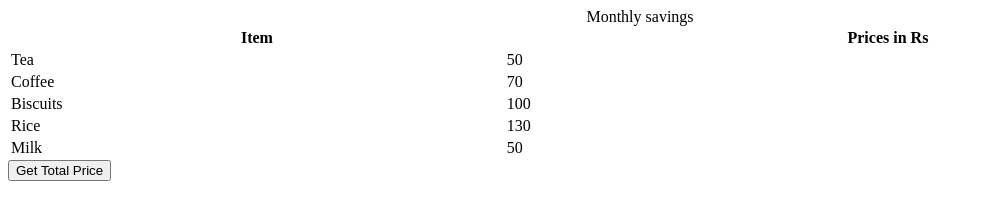
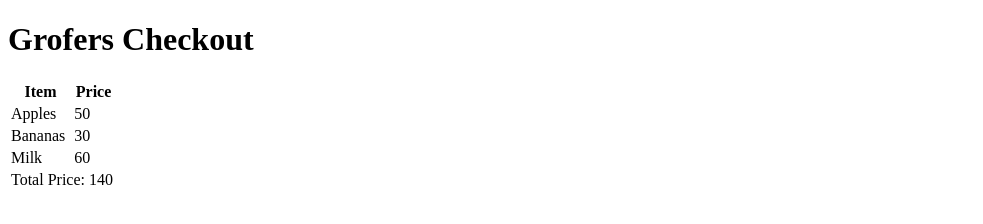
Before and after one commit to acciojob/grofers-checkout-mayanktyagi022, a website: page main.html in a window 1280 px wide. Shown: the whole page, without its empty margins (0-983 px from the left). Drawn offline with Linux system fonts and the light colour scheme.

Commit message:
created a submission

```diff
--- a/main.html
+++ b/main.html
@@ -1,45 +1,34 @@
 <!DOCTYPE html>
+<html lang="en">
+<head>
+  <meta charset="UTF-8">
+  <meta name="viewport" content="width=device-width, initial-scale=1.0">
+  <title>Grofers Checkout</title>
 
-<html>
+</head>
+<body>
 
-<head>
-	<link rel="stylesheet" href="styles.css">
-</head>
+<h1>Grofers Checkout</h1>
 
-<body>
-    <!-- the entire body must be written by student -->
-    <table style="width: 100%">
-    <caption>
-      Monthly savings
-    </caption>
+<table id="groceryTable">
   <tr>
     <th>Item</th>
-      <th>Prices in Rs</th>
+    <th>Price</th>
   </tr>
-    <tr>
-      <td class="item">Tea</td>
-      <td class="price">50</td>
+  <tr class="item">
+    <td>Apples</td>
+    <td class="prices">50</td>
   </tr>
-    <tr>
-      <td class="item">Coffee</td>
-      <td class="price">70</td>
+  <tr class="item">
+    <td>Bananas</td>
+    <td class="prices">30</td>
   </tr>
-    <tr>
-      <td class="item">Biscuits</td>
-      <td class="price">100</td>
-    </tr>
-    <tr>
-      <td class="item">Rice</td>
-      <td class="price">130</td>
-    </tr>
-    <tr>
-      <td class="item">Milk</td>
-      <td class="price">50</td>
+  <tr class="item">
+    <td>Milk</td>
+    <td class="prices">60</td>
   </tr>
 </table>
-    <script type="text/javascript" src="./script.js">
-</script>
 
+<script src="script.js"></script>
 </body>
-
 </html>
--- a/script.js
+++ b/script.js
@@ -1,10 +1,22 @@
-const getSumBtn = document.createElement("button");
-getSumBtn.append("Get Total Price");
-document.body.appendChild(getSumBtn);
+// Select all price cells
+const priceCells = document.querySelectorAll('.prices');
 
-const getSum = () => {
-//Add your code here
+let total = 0;
 
-};
+// Loop through each price cell and add the value to total
+priceCells.forEach(cell => {
+    total += parseFloat(cell.textContent); // convert string to number
+});
 
-getSumBtn.addEventListener("click", getSum);
+// Create a new row
+const table = document.getElementById('groceryTable');
+const totalRow = document.createElement('tr');
+totalRow.classList.add('total-row');
+
+// Create a single cell for total (spanning two columns)
+const totalCell = document.createElement('td');
+totalCell.colSpan = 2; // span across Item and Price columns
+totalCell.textContent = `Total Price: ${total}`;
+
+totalRow.appendChild(totalCell);
+table.appendChild(totalRow);
--- a/styles.css
+++ b/styles.css
@@ -1,2 +1,18 @@
-
 /* Your CSS Code here. */
+    table {
+      width: 50%;
+      border-collapse: collapse;
+      margin-top: 20px;
+    }
+    table, th, td {
+      border: 1px solid black;
+    }
+    th, td {
+      padding: 8px;
+      text-align: left;
+    }
+    .total-row td {
+      font-weight: bold;
+      text-align: right;
+      background-color: #f0f0f0;
+    }
```
Lines whose indentation alone changed are shown as unchanged.
